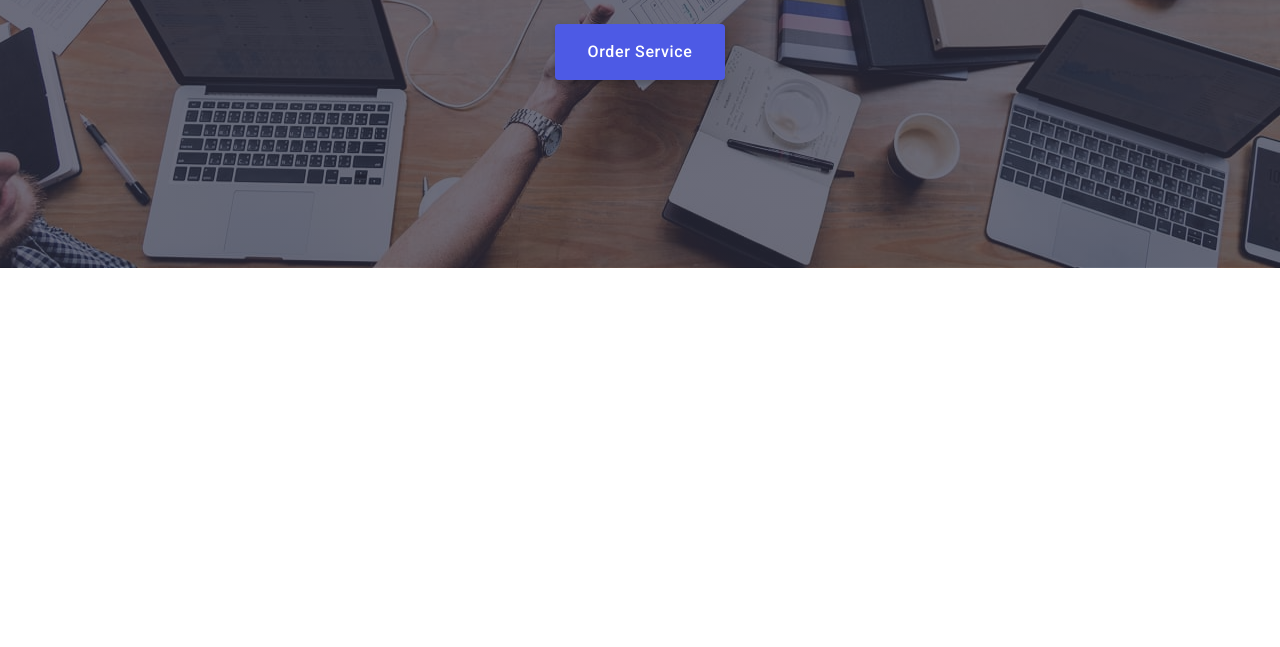
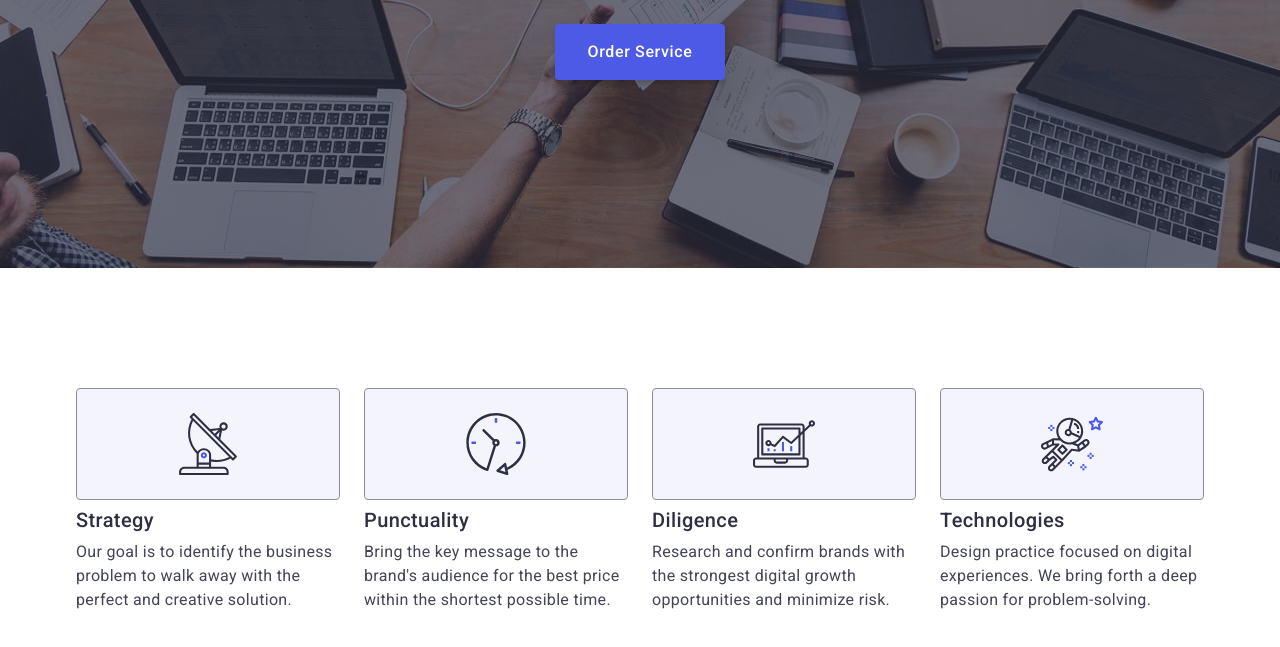
Before and after one commit to Vitaliy-teh/goit-markup-hw-06, a plain HTML site: page index.html in a window 1280 px wide. Shown: the part 405-1052 px from the top of the page. Before the commit the page ends 800 px from the top, so only its background shows below. Drawn offline with nearby package versions, Linux system fonts and the light colour scheme.

Commit message:
strateg sec upd

```diff
--- a/css/styles.css
+++ b/css/styles.css
@@ -77,7 +77,7 @@ button {
           ),
           url('../images/office-mob@2x.jpg');
       }
-    }
+}
 
 .one-title {
     color: #FFFFFF;
@@ -114,6 +114,53 @@ button {
 
 
 
+
+
+
+
+.two-section {
+    padding-top: 96px;
+    padding-bottom: 96px;
+}
+
+.strategy-list {
+    display: flex;
+    flex-wrap: wrap;
+    align-items: center;
+    gap: 72px;
+}
+
+.svg-icons {
+    display: none;
+}
+
+.two-section-title {
+    /* font-family: "Roboto", sans-serif; */
+    font-weight: 700;
+    font-size: 36px;
+    line-height: 1.2;
+    letter-spacing: 0.02em;
+    color: #2E2F42;
+    margin-bottom: 8px;
+    text-align: center;
+}
+
+.two-section-paragraph {
+    /* font-family: "Roboto", sans-serif; */
+    font-weight: 500;
+    font-size: 16px;
+    line-height: 1.5;
+    letter-spacing: 0.02em;
+    color: #434455;
+}
+
+
+
+
+
+
+/* screen 768 */
+
 @media screen and (min-width: 768px) {
     .container {
         max-width: 768px;
@@ -140,16 +187,7 @@ button {
         margin-right: auto;
     }
 
-    @media (min-resolution: 2x) {
-        .section-solutions {
-            background-image: linear-gradient(
-                to bottom,
-                rgba(46, 47, 66, 0.7),
-                rgba(46, 47, 66, 0.7)
-              ),
-              url('../images/office-tab@2x.jpg');
-          }
-        }
+
 
     .one-title {
         color: #FFFFFF;
@@ -163,6 +201,38 @@ button {
         max-width: 496px;
     }
 
+
+
+
+    .two-section-title {
+        text-align: start;
+    }
+
+    .two-section-paragraph {
+
+    }
+
+    .strategy-list {
+        align-items: center;
+        gap: 72px 24px;
+    }
+
+
+    .strategy-item {
+        width: calc((100% - 24px) / 2);
+    }
+
+}
+
+@media (min-resolution: 2x) {
+    .section-solutions {
+        background-image: linear-gradient(
+            to bottom,
+            rgba(46, 47, 66, 0.7),
+            rgba(46, 47, 66, 0.7)
+          ),
+          url(../images/office-tab@2x.jpg);
+      }
 }
 
 
@@ -316,7 +386,7 @@ button {
 
 
 
-
+/* screen */
 
 @media screen and (min-width: 1158px) {
     .container {
@@ -396,6 +466,65 @@ button {
         color: #FFFFFF;
         background: #404BBF;
     }
+
+    .svg-icons {
+        display: flex;
+        justify-content: center;
+    }
+
+    .two-section {
+        padding-top: 120px;
+        padding-bottom: 120px;
+    }
+
+    .strategy-list {
+        display: flex;
+        align-items: center;
+        gap: 24px;
+    }
+
+    .strategy-item {
+        width: calc((100% - 72px) / 4);
+    }
+
+    .strategy-icon {
+        border: 1px solid #8e8f99;
+        border-radius: 4px;
+        background: #f4f4fd;
+        padding: 24px 100px;
+        margin-bottom: 8px;
+        display: flex;
+        align-items: center;
+        justify-content: center;
+        height: 112px;
+    }
+
+    .two-section-title {
+        /* font-family: "Roboto", sans-serif; */
+        font-weight: 500;
+        font-size: 20px;
+        /* line-height: 1.2; */
+        letter-spacing: 0.02em;
+        /* color: #2E2F42; */
+        margin-bottom: 8px;
+    }
+
+    .two-section-paragraph {
+        font-weight: 400;
+    }
+
+
+}
+
+@media (min-resolution: 2x) {
+    .section-solutions {
+        background-image: linear-gradient(
+            to bottom,
+            rgba(46, 47, 66, 0.7),
+            rgba(46, 47, 66, 0.7)
+          ),
+          url(../images/office@2x.jpg);
+      }
 }
 
 
```
Also changed, not shown: css/styles-old.css (+3 -36 lines), index.html (+2 -2 lines).
